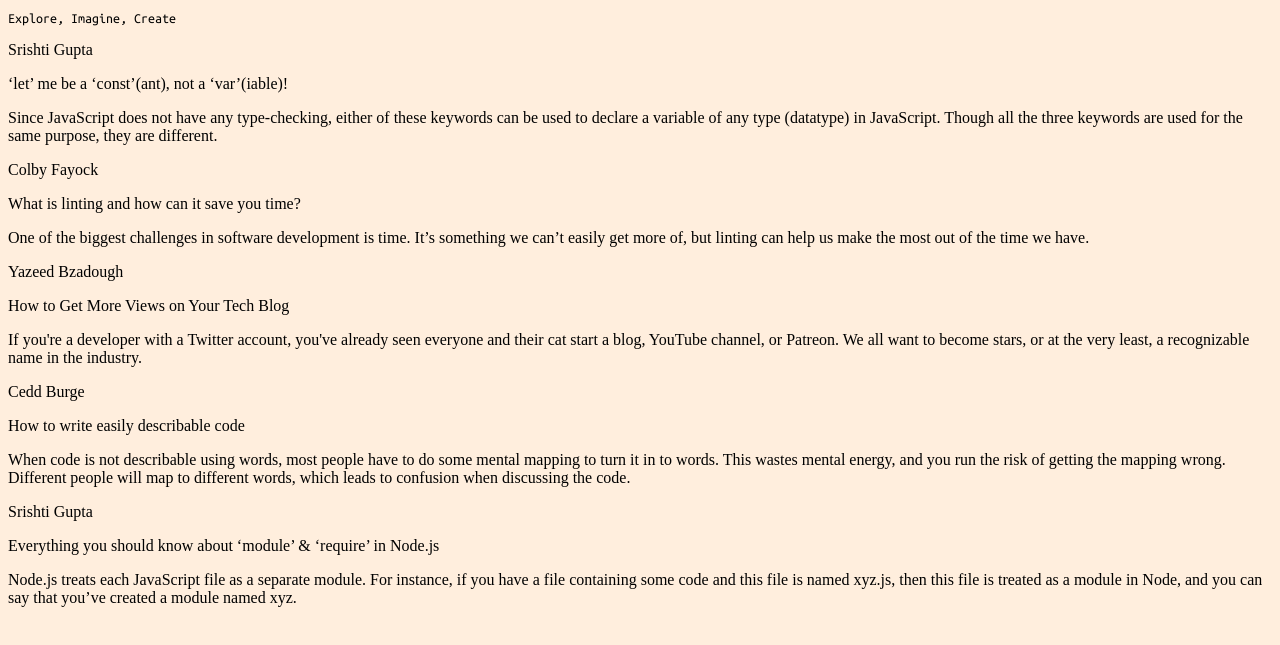
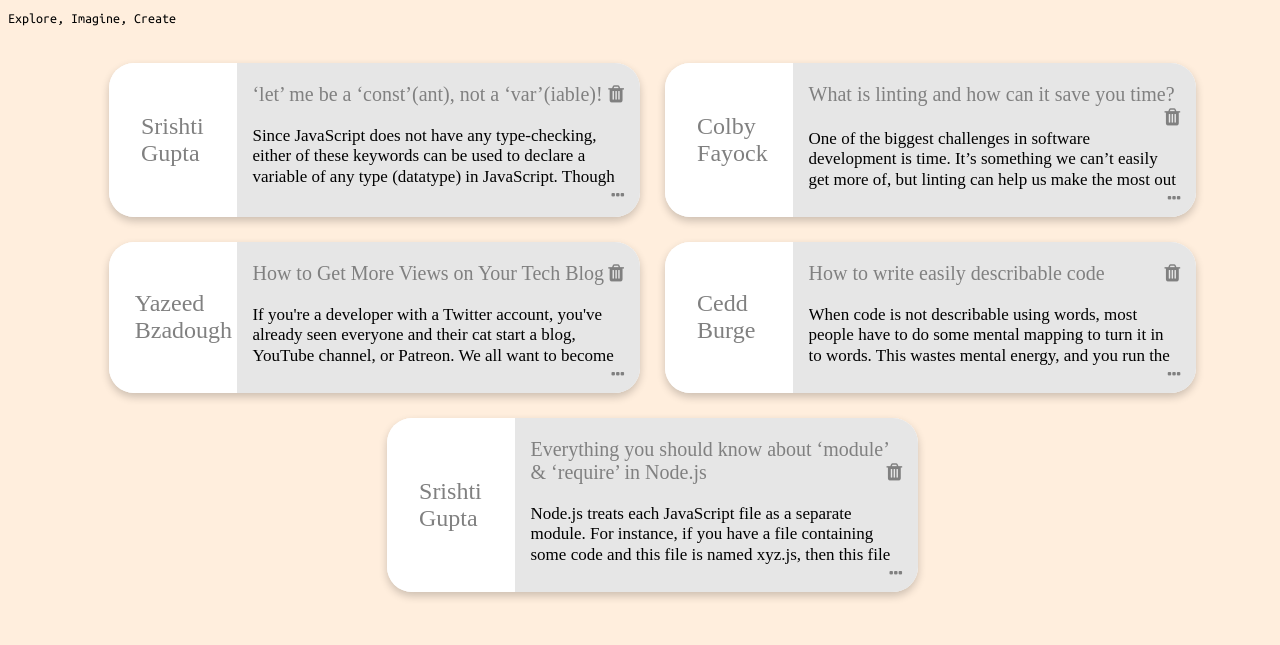
Before and after one commit to Khilan10/Scribbler, a plain HTML site: page html/postslist.html in a window 1280 px wide. Shown: the part 55-700 px from the top of the page. Drawn offline with Linux system fonts and the light colour scheme; a web font is replaced by a local one.

Commit message:
- Added code to make cosmetic changes to posts in postslist page

```diff
--- a/css/postslist.css
+++ b/css/postslist.css
@@ -1,3 +1,80 @@
 body {
   background-color: #ffeedd;
 }
+.card-display {
+  margin-top: 3%;
+  display: flex;
+  flex-direction: row;
+  flex-wrap: wrap;
+  justify-content: center;
+}
+.card {
+  box-shadow: 0 4px 8px 0 rgba(0, 0, 0, 0.2);
+  min-width: 40%;
+  max-width: 42%;
+  background-color: white;
+  border-radius: 25px;
+  margin-left: 2%;
+  margin-bottom: 2%;
+  display: flex;
+  flex-direction: row;
+}
+.card:hover {
+  box-shadow: 8px 8px 8px 8px rgba(0, 0, 0, 0.2);
+}
+
+.card-name {
+  display: flex;
+  flex-direction: colum;
+  background-color: white;
+  border-radius: 25px 0 0 25px;
+  min-width: 16%;
+  justify-content: center;
+  align-items: center;
+  align-content: center;
+  color: grey;
+  font-size: 24px;
+  padding-right: 2%;
+  padding-left: 6%;
+}
+.card-content {
+  display: flex;
+  flex-direction: column;
+  background-color: #e6e6e6;
+  border-radius: 0 25px 25px 0;
+  justify-content: flex-start;
+  padding-right: 3%;
+  padding-left: 3%;
+  padding-bottom: 2%;
+}
+.card-description {
+  display: inline-block;
+  text-overflow: none;
+  word-wrap: break-word;
+  overflow: hidden;
+  max-height: 3.6em;
+  line-height: 1.2em;
+  margin: 0px;
+  font-size: 17px;
+}
+
+.delete-icon {
+  color: grey;
+  float: right;
+}
+.delete-icon:hover {
+  cursor: pointer;
+}
+.ellipsis-icon {
+  color: grey;
+  display: flex;
+  justify-content: flex-end;
+  margin-top: 0;
+}
+.ellipsis-icon:hover {
+  cursor: pointer;
+}
+.card-content-heading {
+  color: grey;
+  font-size: 20px;
+}
--- a/html/postslist.html
+++ b/html/postslist.html
@@ -77,134 +77,141 @@
     <!-- ATTENTION: The HTML code for the list of posts has been given to you. You can feel free to add/delete/modify this code. You need to write the proper CSS and JavaScript code corresponding to this page so that the result looks like the screenshots given to you in the Project Statement. -->
 
     <!-- list of all posts starts here -->
-    <div>
+    <div class="card-display">
         <!-- post 1 starts here -->
-        <div>
-            <div>
+        <div class="card">
+            <div class="card-name">
                 <p>Srishti Gupta</p>
             </div>
 
-            <div>
+            <div class="card-content">
                 <div>
-                    <p>‘let’ me be a ‘const’(ant), not a ‘var’(iable)!</p>
-                    <span>
-                        <!-- TODO: Include Font Awesome icon for delete icon here -->
-                    </span>
+                    <p class="card-content-heading">‘let’ me be a ‘const’(ant), not a ‘var’(iable)! <span
+                            class="delete-icon">
+                            <i class="fa fa-trash"></i>
+                        </span></p>
+
                 </div>
-                <p>
+                <p class="card-description">
                     Since JavaScript does not have any type-checking, either of these
                     keywords can be used to declare a variable of any type (datatype) in
                     JavaScript. Though all the three keywords are used for the same
                     purpose, they are different.
                 </p>
-                <span>
-                    <!-- TODO: Include Font Awesome icon for horizontal ellipsis icon here -->
+                <span class="ellipsis-icon">
+                    <i class="fa fa-ellipsis-h" aria-hidden="true"></i>
                 </span>
             </div>
         </div>
         <!-- post 1 ends here -->
 
         <!-- post 2 starts here -->
-        <div>
-            <div>
+        <div class="card">
+            <div class="card-name">
                 <p>Colby Fayock</p>
             </div>
 
-            <div>
+            <div class="card-content">
                 <div>
-                    <p>What is linting and how can it save you time?</p>
-                    <span>
-                        <!-- TODO: Include Font Awesome icon for delete icon here -->
-                    </span>
+                    <p class="card-content-heading">What is linting and how can it save you time? <span
+                            class="delete-icon">
+                            <!-- TODO: Include Font Awesome icon for delete icon here -->
+                            <i class="fa fa-trash"></i>
+                        </span></p>
                 </div>
-                <p>
+                <p class="card-description">
                     One of the biggest challenges in software development is time. It’s
                     something we can’t easily get more of, but linting can help us make
                     the most out of the time we have.
                 </p>
-                <span>
-                    <!-- TODO: Include Font Awesome icon for horizontal ellipsis icon here -->
+                <span class="ellipsis-icon">
+                    <i class="fa fa-ellipsis-h" aria-hidden="true"></i>
                 </span>
             </div>
         </div>
         <!-- post 2 ends here -->
 
         <!-- post 3 starts here -->
-        <div>
-            <div>
+        <div class="card">
+            <div class="card-name">
                 <p>Yazeed Bzadough</p>
             </div>
 
-            <div>
+            <div class="card-content">
                 <div>
-                    <p>How to Get More Views on Your Tech Blog</p>
-                    <span>
-                        <!-- TODO: Include Font Awesome icon for delete icon here -->
-                    </span>
+                    <p class="card-content-heading">How to Get More Views on Your Tech Blog <span class="delete-icon">
+                            <!-- TODO: Include Font Awesome icon for delete icon here -->
+                            <i class="fa fa-trash"></i>
+                        </span></p>
+
                 </div>
-                <p>
+                <p class="card-description">
                     If you're a developer with a Twitter account, you've already seen
                     everyone and their cat start a blog, YouTube channel, or Patreon. We
                     all want to become stars, or at the very least, a recognizable name
                     in the industry.
                 </p>
-                <span>
+                <span class="ellipsis-icon">
                     <!-- TODO: Include Font Awesome icon for horizontal ellipsis icon here -->
+                    <i class="fa fa-ellipsis-h" aria-hidden="true"></i>
                 </span>
             </div>
         </div>
         <!-- post 3 ends here -->
 
         <!-- post 4 starts here -->
-        <div>
-            <div>
+        <div class="card">
+            <div class="card-name">
                 <p>Cedd Burge</p>
             </div>
+            <div class="card-content">
+                <div>
+                    <p class="card-content-heading">How to write easily describable code<span class="delete-icon">
+                            <!-- TODO: Include Font Awesome icon for delete icon here -->
+                            <i class="fa fa-trash"></i>
+                        </span>
 
-            <div>
-                <div>
-                    <p>How to write easily describable code</p>
-                    <span>
-                        <!-- TODO: Include Font Awesome icon for delete icon here -->
-                    </span>
+                    </p>
                 </div>
-                <p>
+                <p class="card-description">
                     When code is not describable using words, most people have to do
                     some mental mapping to turn it in to words. This wastes mental
                     energy, and you run the risk of getting the mapping wrong. Different
                     people will map to different words, which leads to confusion when
                     discussing the code.
                 </p>
-                <span>
+                <span class="ellipsis-icon">
                     <!-- TODO: Include Font Awesome icon for horizontal ellipsis icon here -->
+                    <i class="fa fa-ellipsis-h" aria-hidden="true"></i>
                 </span>
             </div>
         </div>
         <!-- post 4 ends here -->
 
         <!-- post 5 starts here -->
-        <div>
-            <div>
+        <div class="card">
+            <div class="card-name">
                 <p>Srishti Gupta</p>
             </div>
 
-            <div>
+            <div class="card-content">
                 <div>
-                    <p>
-                        Everything you should know about ‘module’ & ‘require’ in Node.js
+                    <p class="card-content-heading">
+                        Everything you should know about ‘module’ & ‘require’ in Node.js<span class="delete-icon">
+                            <!-- TODO: Include Font Awesome icon for delete icon here -->
+                            <i class="fa fa-trash"></i>
+                        </span>
                     </p>
-                    <span>
-                        <!-- TODO: Include Font Awesome icon for delete icon here -->
-                    </span>
                 </div>
-                <p>
+                <p class="card-description">
                     Node.js treats each JavaScript file as a separate module. For
                     instance, if you have a file containing some code and this file is
                     named xyz.js, then this file is treated as a module in Node, and you
                     can say that you’ve created a module named xyz.
                 </p>
-                <span>
+                <span class="ellipsis-icon">
                     <!-- TODO: Include Font Awesome icon for horizontal ellipsis icon here -->
+                    <i class="fa fa-ellipsis-h" aria-hidden="true"></i>
                 </span>
             </div>
         </div>
@@ -217,4 +224,5 @@
 <!-- code added to include java script -->
 <script src="../js/common.js"></script>
 <script src="../js/postslist.js"></script>
+
 </html>
```
Also changed, not shown: css/index.css (+0 -37 lines), index.html (+0 -1 lines).
